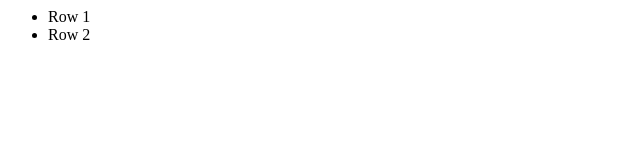
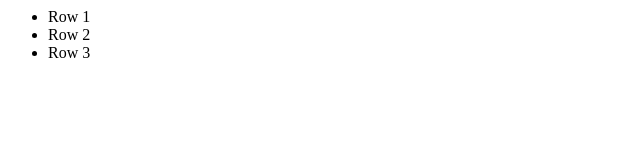
Before and after one commit to claytonF/TestRepo, a plain HTML site: page index.html in a window 1280 px wide. Shown: the full height of the page, 0-640 px from the left. Drawn offline with Linux system fonts and the light colour scheme.

Commit message:
added additional <li> to index.html

```diff
--- a/index.html
+++ b/index.html
@@ -3,5 +3,6 @@
 		<ul>
 			<li>Row 1</li>
 			<li>Row 2</li>
+			<li>Row 3</li>
 	</body>
 </html>
```
